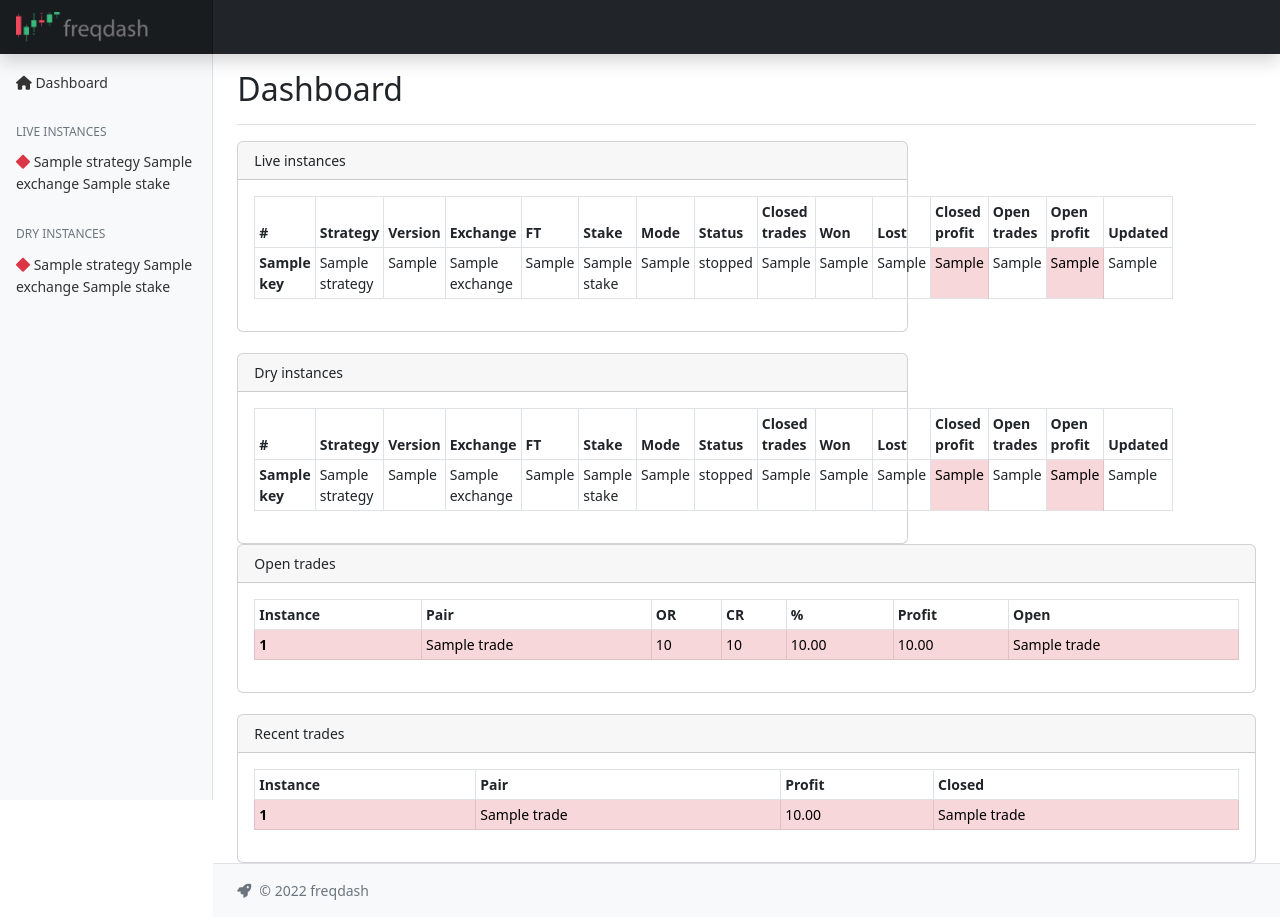
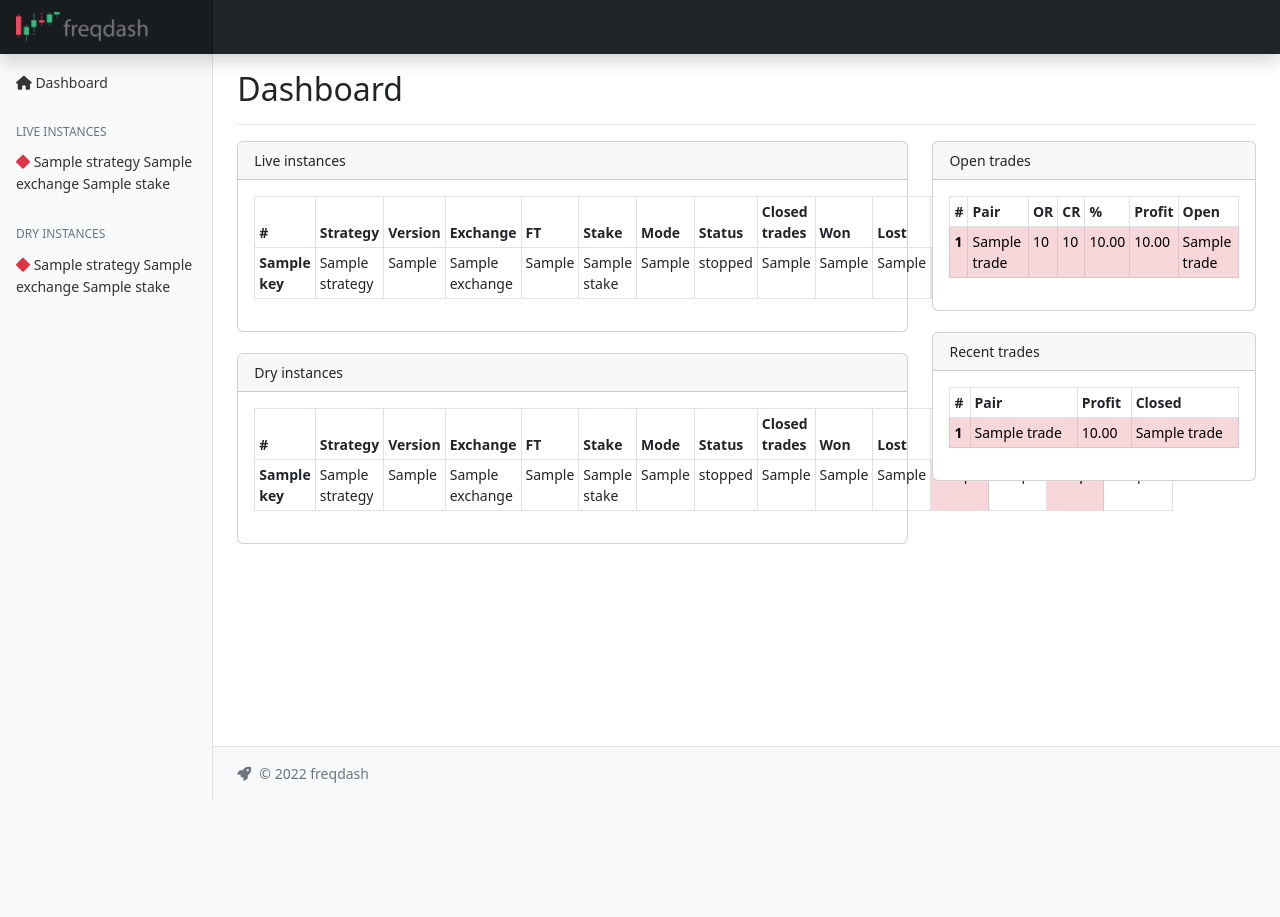
Before and after one commit to ecoppen/freqdash, a FastAPI app: template templates/index.html in a window 1280 px wide. After the commit the page ends 800 px from the top, so only its background shows below. Run offline with FastAPI, Linux system fonts and the light colour scheme; the template is opened without the code that fills it: most values are stand-ins (such as "Sample title", 1, 10 or a date in 2020); parts of the project's set-up code (start-up, migrations or seed data) failed here and were passed over.

Commit message:
Column heading replacement

```diff
--- a/templates/index.html
+++ b/templates/index.html
@@ -154,7 +154,7 @@
                     <table class="table table-sm table-bordered">
                       <thead>
                         <tr>
-                          <th scope="col">Instance</th>
+                          <th scope="col">#</th>
                           <th scope="col">Pair</th>
                           <th scope="col">OR</th>
                           <th scope="col">CR</th>
@@ -192,7 +192,7 @@
                     <table class="table table-sm table-bordered">
                       <thead>
                         <tr>
-                          <th scope="col">Instance</th>
+                          <th scope="col">#</th>
                           <th scope="col">Pair</th>
                           <th scope="col">Profit</th>
                           <th scope="col">Closed</th>
```
